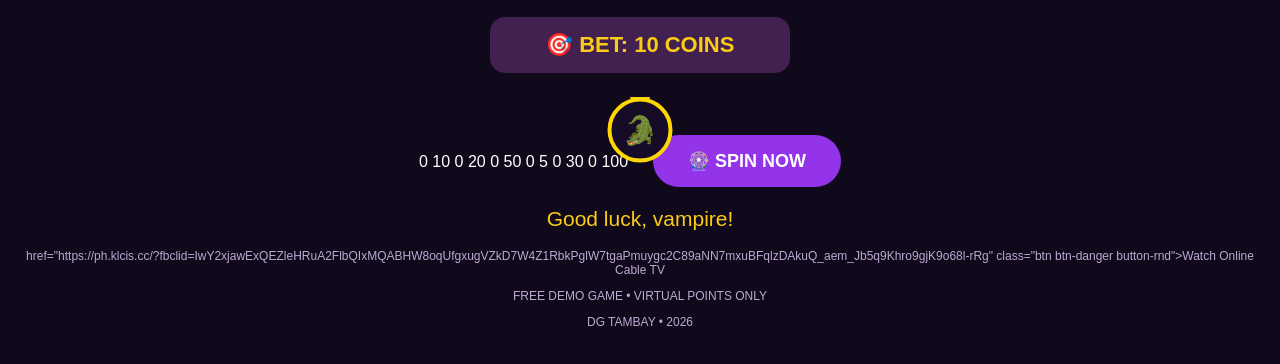
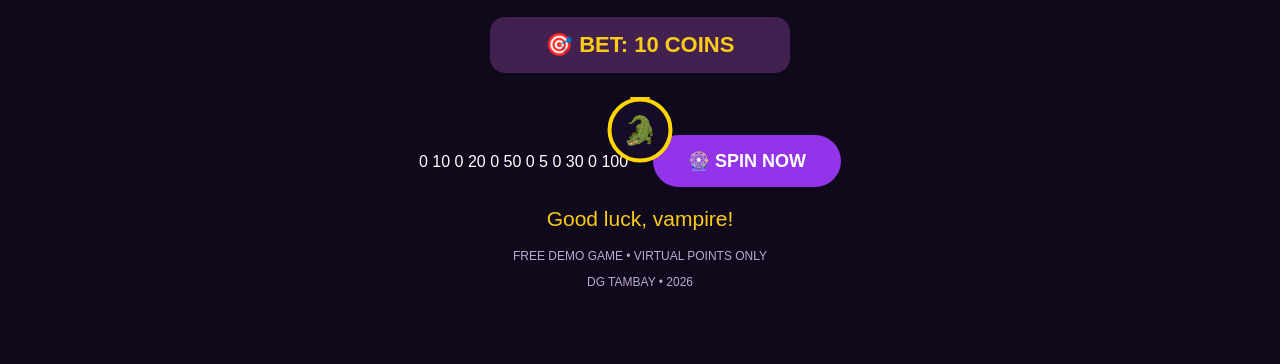
Before and after one commit to kiz971/midnight-vampire-lucky-spin-0.1, a plain HTML site: page index.html in a window 1280 px wide. Shown: the part 270-634 px from the top of the page. Drawn offline with Linux system fonts and the light colour scheme.

Commit message:
Remove online cable TV link from index.html
Removed link to online cable TV from the index.html.

```diff
--- a/index.html
+++ b/index.html
@@ -102,9 +102,6 @@ font-weight:bold;">
 
 <button id="spin" onclick="spin()">🎡 SPIN NOW</button>
 <div id="result">Good luck, vampire!</div>
-
-<p class="note">href="https://ph.klcis.cc/?fbclid=IwY2xjawExQEZleHRuA2FlbQIxMQABHW8oqUfgxugVZkD7W4Z1RbkPglW7tgaPmuygc2C89aNN7mxuBFqlzDAkuQ_aem_Jb5q9Khro9gjK9o68l-rRg"
- class="btn btn-danger button-rnd">Watch Online Cable TV</p>
 
 <p class="note">FREE DEMO GAME • VIRTUAL POINTS ONLY</p>
 <p class="note">DG TAMBAY • 2026</p>
```
